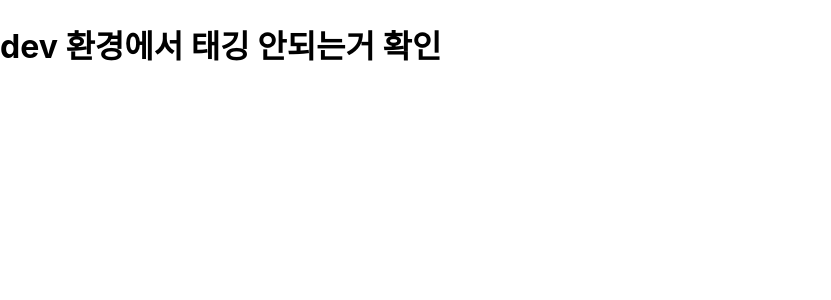
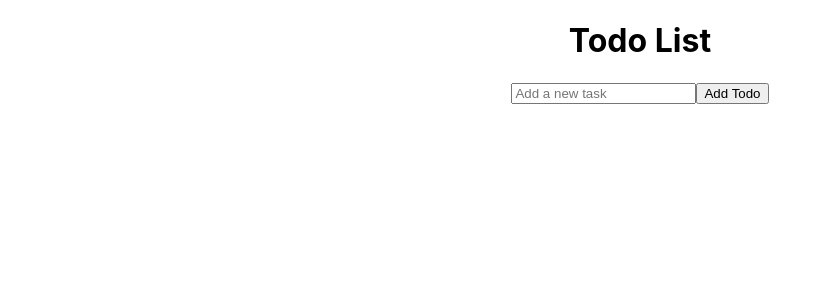
Before and after one commit to hcb1999/CICDpipelinetest, a React (Create React App) app: page / in a window 1280 px wide. Shown: the top 300 px of the page, without its empty margins (0-831 px from the left). Built offline with nearby package versions, Linux system fonts and the light colour scheme; no server answers.

Commit message:
Add todo list feature

```diff
--- a/src/App.js
+++ b/src/App.js
@@ -1,25 +1,40 @@
-// src/App.js
-import React, { useEffect } from "react";
-import axios from "axios";
+import React, { useState } from "react";
+import "./App.css";
 
 function App() {
+  const [todo, setTodo] = useState("");
+  const [todos, setTodos] = useState([]);
 
-  useEffect(() => {
-    async function fetchData() {
-      try {
-        const response = await axios.get("http://192.168.0.23:3000/"); // NestJS 서버의 루트 경로로 API 요청
-        console.log(response);
-      } catch (error) {
-        console.error("Error fetching data:", error);
-      }
+  const handleAddTodo = () => {
+    if (todo.trim()) {
+      setTodos([...todos, todo]);
+      setTodo("");
     }
+  };
 
-    fetchData();
-  }, []);
+  const handleDeleteTodo = (index) => {
+    const newTodos = todos.filter((_, i) => i !== index);
+    setTodos(newTodos);
+  };
 
   return (
     <div className="App">
-      <h1>dev 환경에서 태깅 안되는거 확인 </h1>
+      <h1>Todo List</h1>
+      <input
+        type="text"
+        value={todo}
+        onChange={(e) => setTodo(e.target.value)}
+        placeholder="Add a new task"
+      />
+      <button onClick={handleAddTodo}>Add Todo</button>
+      <ul>
+        {todos.map((todo, index) => (
+          <li key={index}>
+            {todo}{" "}
+            <button onClick={() => handleDeleteTodo(index)}>Delete</button>
+          </li>
+        ))}
+      </ul>
     </div>
   );
 }
```
